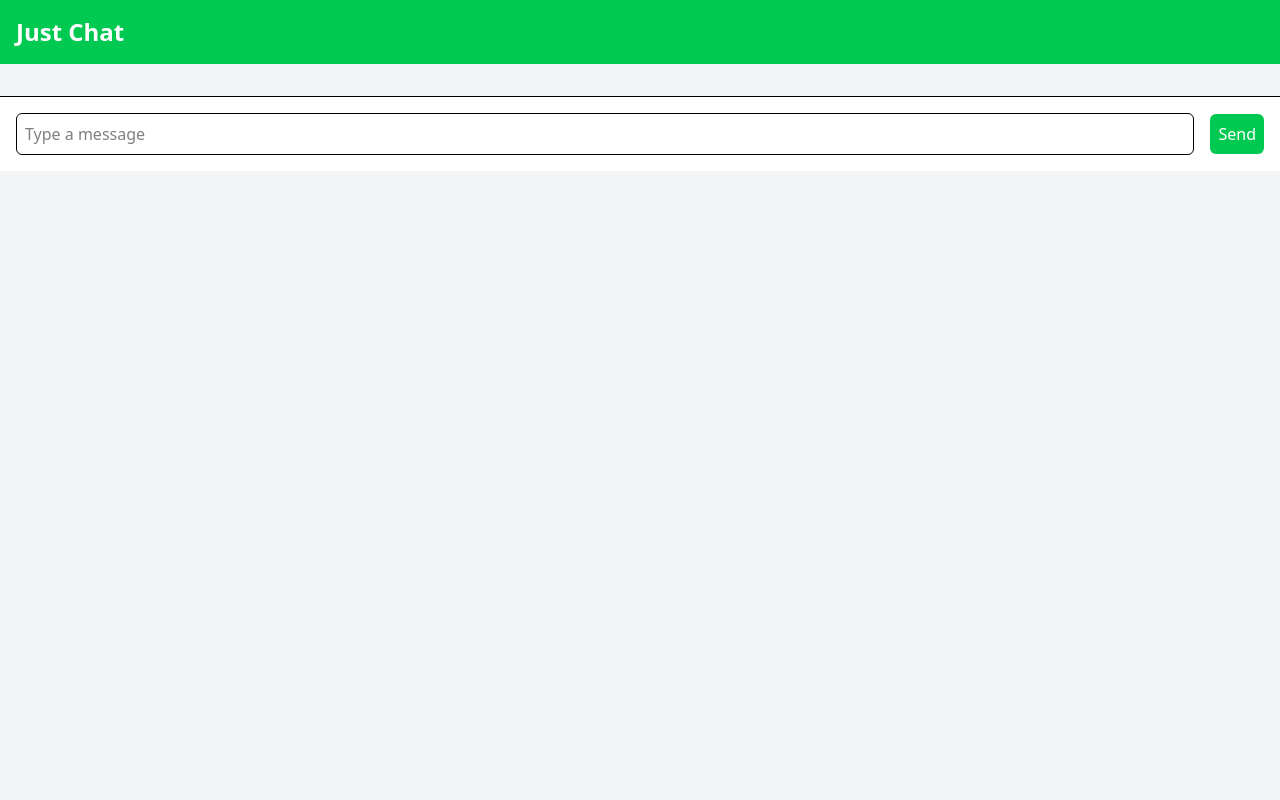
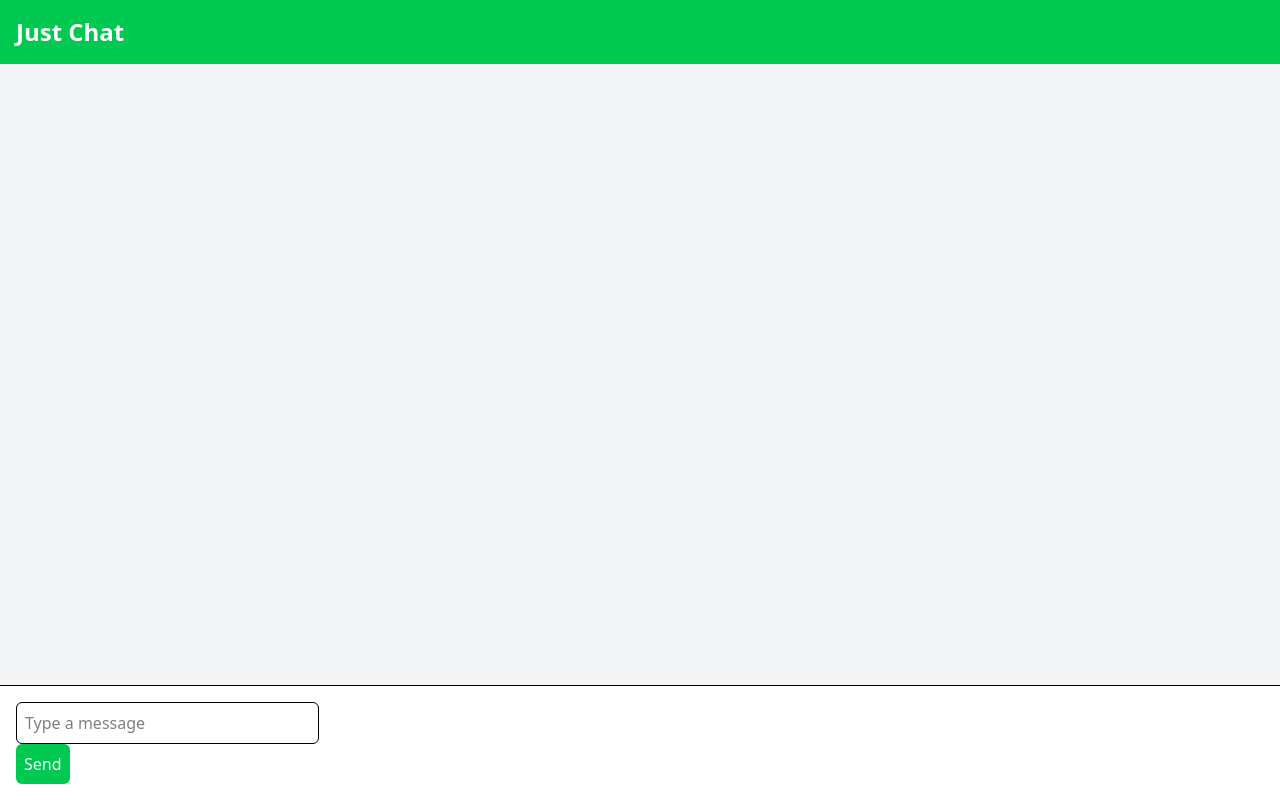
Before and after one commit to AKHIL-S-APPLOGIQ/chat-app, a React (Vite) app: page / in a window 1280 px wide. Both pictures are taken after typing "Sample" into the empty fields and a click on the button "Submit". Built offline with nearby package versions, Linux system fonts and the light colour scheme; no server answers.

Commit message:
updated the code form

```diff
--- a/src/chat.jsx
+++ b/src/chat.jsx
@@ -97,10 +97,7 @@ const ChatApp = () => {
         </div>
       ) : (
         <>
-        <form  onSubmit={(e) => {
-            e.preventDefault(); // Prevent form submission
-            sendMessage(); // Call sendMessage when Enter is pressed
-          }}>
+
           <div className="flex-shrink-0 bg-green-500 p-4 text-white text-2xl font-bold">Just Chat</div>
           <div className="flex-1 overflow-y-auto p-4">
             <div className="space-y-4">
@@ -108,6 +105,10 @@ const ChatApp = () => {
             </div>
           </div>
           <div className="flex-shrink-0 p-4 bg-white flex items-center space-x-4 border-t">
+          <form  onSubmit={(e) => {
+            e.preventDefault(); // Prevent form submission
+            sendMessage(); // Call sendMessage when Enter is pressed
+          }}>
             <input
               ref={messageInputRef}
               type="text"
@@ -128,8 +129,9 @@ const ChatApp = () => {
             >
               Send
             </button>
+            </form>
           </div>
-          </form>
+
         </>
       )}
     </div>
```
